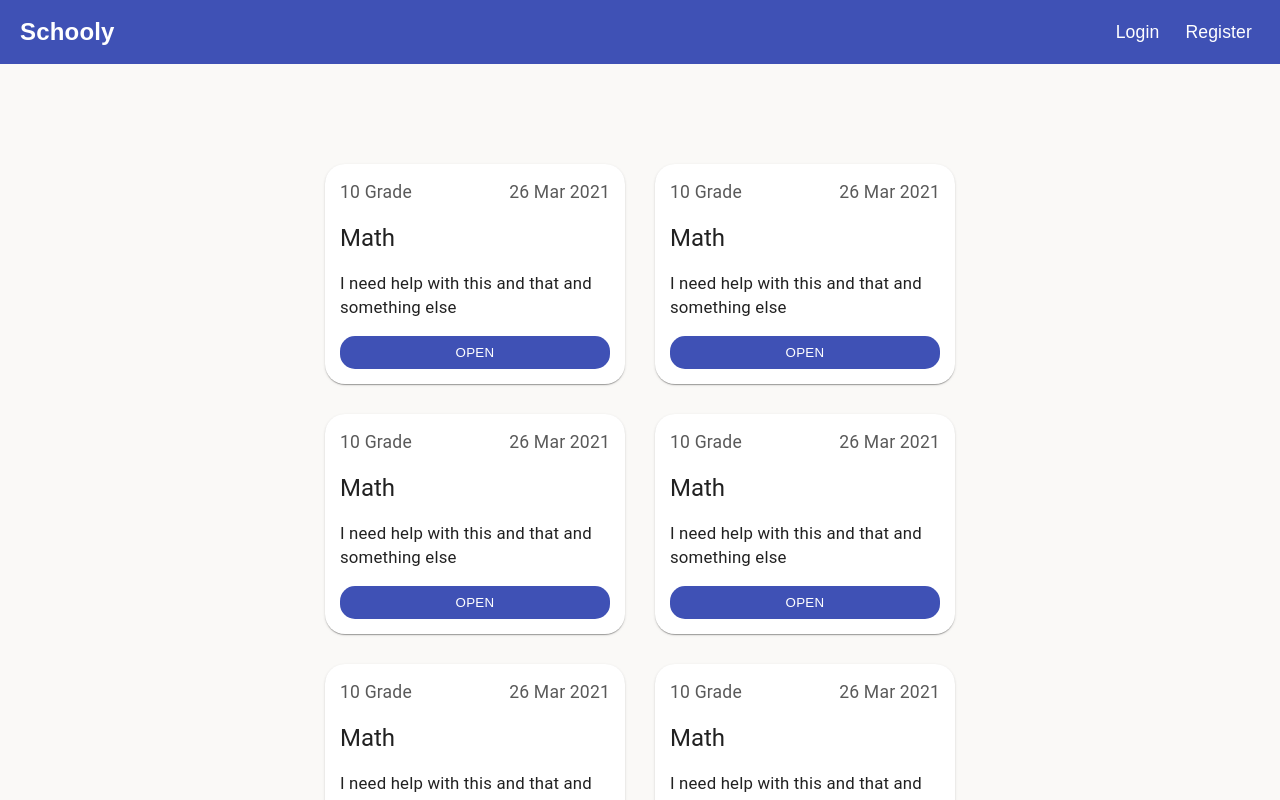
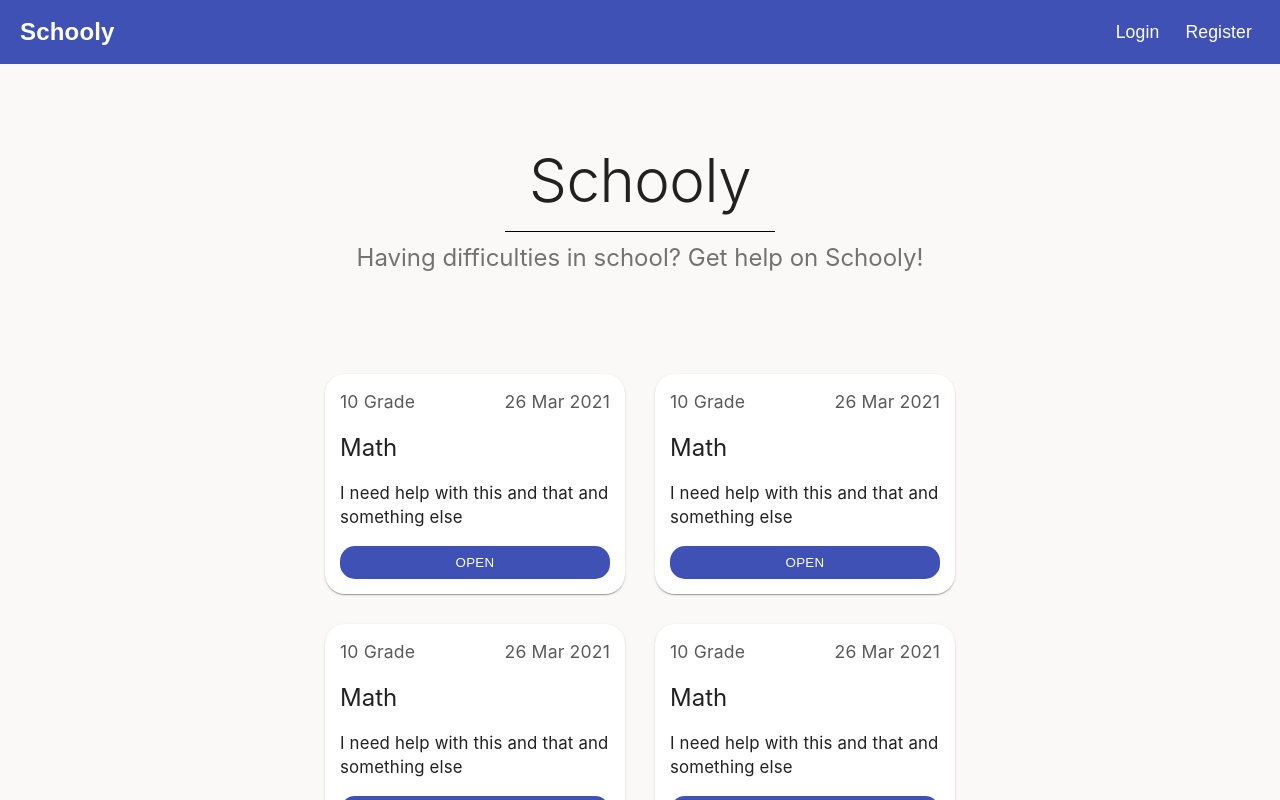
Before and after one commit to ipetrov22/schooly-v2, a React (Create React App) app in the folder client/: page / in a window 1280 px wide. Shown: the top 800 px of the page. Built offline with nearby package versions, Linux system fonts and the light colour scheme.

Commit message:
create IntroText component

```diff
--- a/client/src/App.scss
+++ b/client/src/App.scss
@@ -7,7 +7,6 @@
 body {
   width: 100%;
   background: #FAF9F7;
-  font-family: "Roboto", "Helvetica", "Arial", sans-serif;
 }
 
 button {
--- /dev/null
+++ b/client/src/components/IntroText/IntroText.js
@@ -0,0 +1,13 @@
+import './IntroText.scss';
+
+const IntroText = () => {
+    return (
+        <div className="intro-text">
+            <h1 className="title">Schooly</h1>
+
+            <p className="description">Having difficulties in school? Get help on Schooly!</p>
+        </div>
+    );
+};
+
+export default IntroText;
--- /dev/null
+++ b/client/src/components/IntroText/IntroText.scss
@@ -0,0 +1,31 @@
+.intro-text {
+    max-width: 600px;
+    margin: auto;
+    margin-top: 80px;
+
+    .title {
+        margin: auto;
+        max-width: 270px;
+        border-bottom: 1px solid black;
+        padding-bottom: 15px;
+
+        text-align: center;
+
+        color: rgba(0, 0, 0, 0.87);
+        font-size: 3.75rem;
+        font-weight: 300;
+        line-height: 1.2;
+        letter-spacing: -0.00833em;
+    }
+
+    .description {
+        margin-top: 10px;
+        text-align: center;
+
+        color: rgba(0, 0, 0, 0.54);
+        font-size: 1.5rem;
+        font-weight: 400;
+        line-height: 1.334;
+        letter-spacing: 0em;
+    }
+}
--- /dev/null
+++ b/client/src/components/IntroText/index.js
@@ -0,0 +1 @@
+export { default } from './IntroText';
--- a/client/src/pages/Home.js
+++ b/client/src/pages/Home.js
@@ -1,10 +1,14 @@
-import Header from "../components/Header/Header";
-import QuestionList from "../components/QuestionList/QuestionList";
+import Header from "../components/Header";
+import IntroText from "../components/IntroText";
+import QuestionList from "../components/QuestionList";
 
 const Home = () => {
     return (
         <div className="home-page">
             <Header />
+
+            <IntroText />
+
             <QuestionList />
         </div>
     );
```
